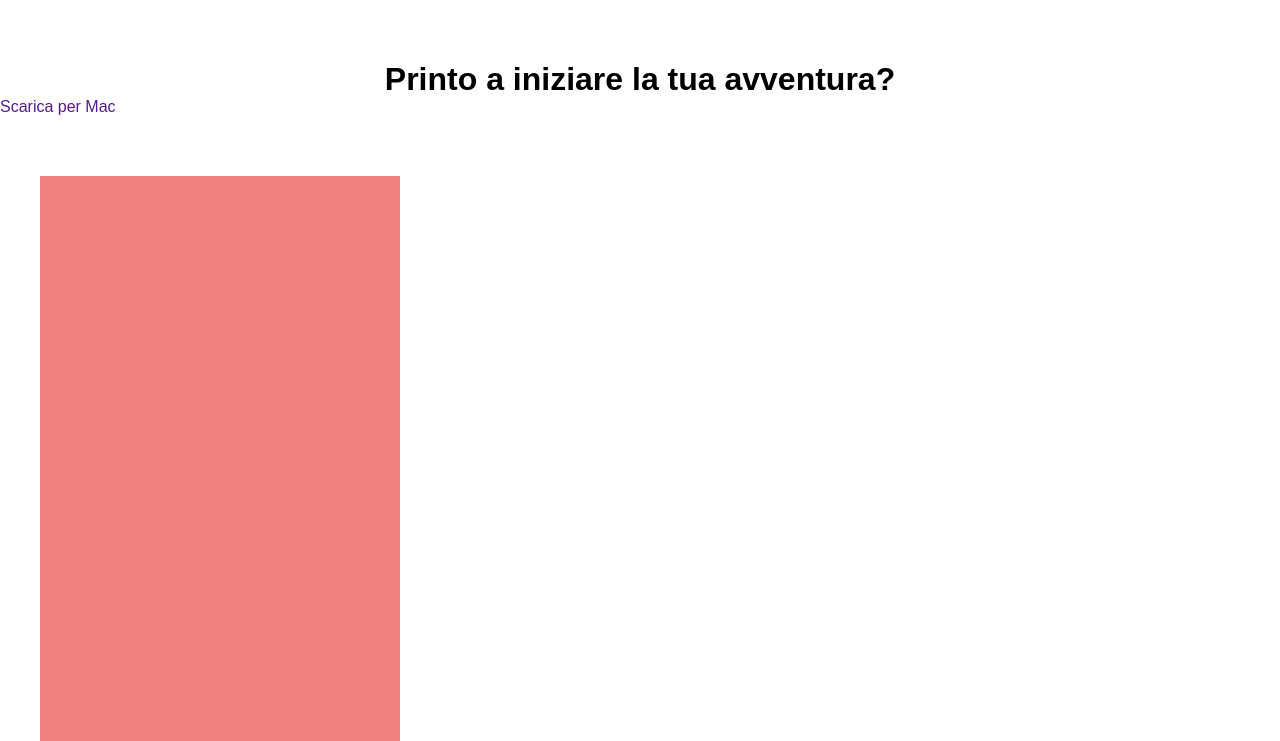
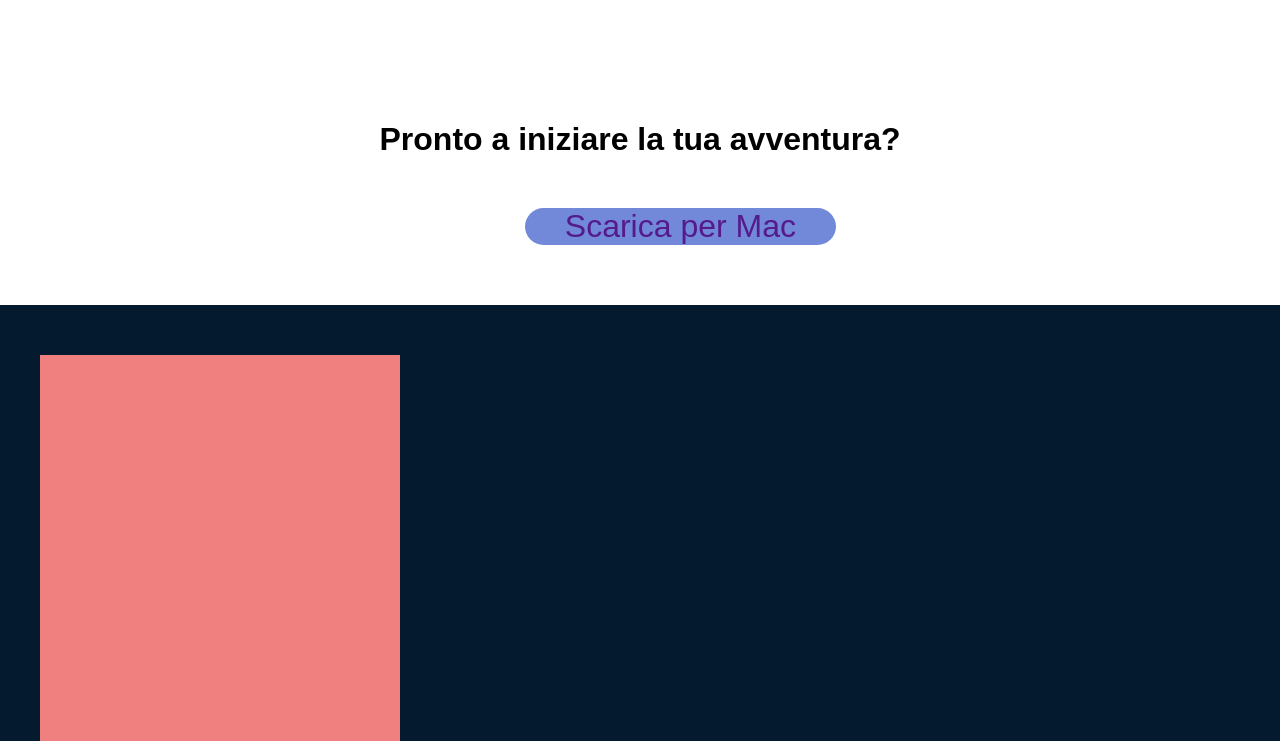
Before and after one commit to Tibaldi-Nicol/html-css-discord, a plain HTML site: page index.html in a window 1280 px wide. Shown: the part 2979-3720 px from the top of the page. Drawn offline with Linux system fonts and the light colour scheme.

Commit message:
[DONE]main-content

```diff
--- a/css/style.css
+++ b/css/style.css
@@ -263,7 +263,29 @@ h3{
     text-align: center;
 }
 
-.bottone-ultima-sezione
+.bottone-ultima-sezione{
+    text-align: center;
+    width: fit-content;
+
+    margin-top: 50px;
+    background-color: #7289DA;
+
+   margin-left: 41%;
+    border-radius: 50px;
+    font-size: 2rem;
+    margin-bottom: 60px;
+
+
+
+
+
+}
+
+#scarica{
+    padding: 40px;
+}
+
+
 
 
 /*footer*/
--- a/index.html
+++ b/index.html
@@ -139,16 +139,17 @@
 
         </div>
 
-        <h3>Printo a iniziare la tua avventura?</h3>
-
-        <div class="bottone-ultima-sezione">
-
-            <a href="" >Scarica per Mac</a>
-
-        </div>
-
 
     </section>
+
+    <h3>Pronto a iniziare la tua avventura?</h3>
+
+    <div class="bottone-ultima-sezione">
+
+        <a href="" id="scarica">Scarica per Mac</a >
+
+    </div>
+
 </main>
 
 <!--Footer-->
```
